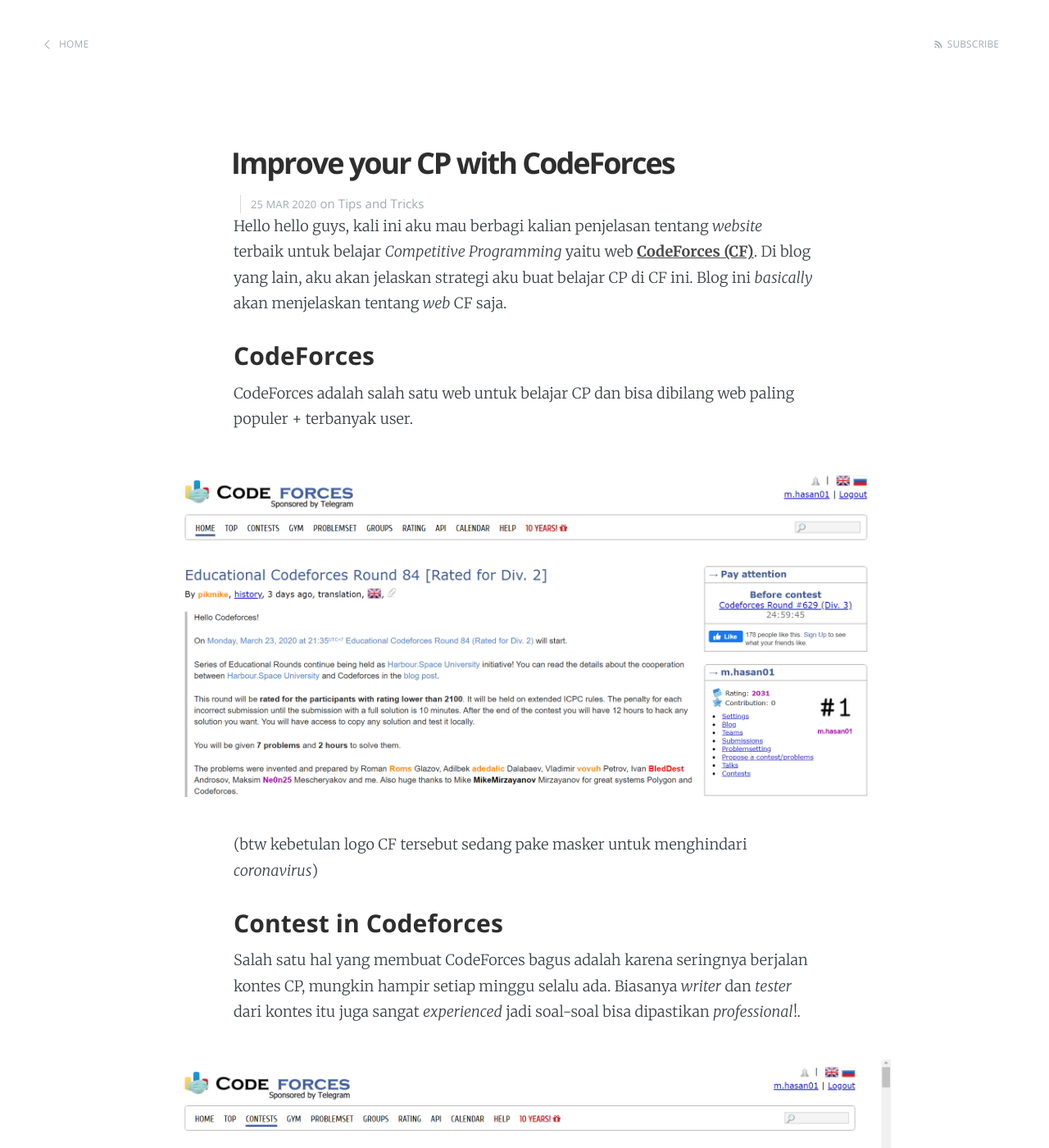
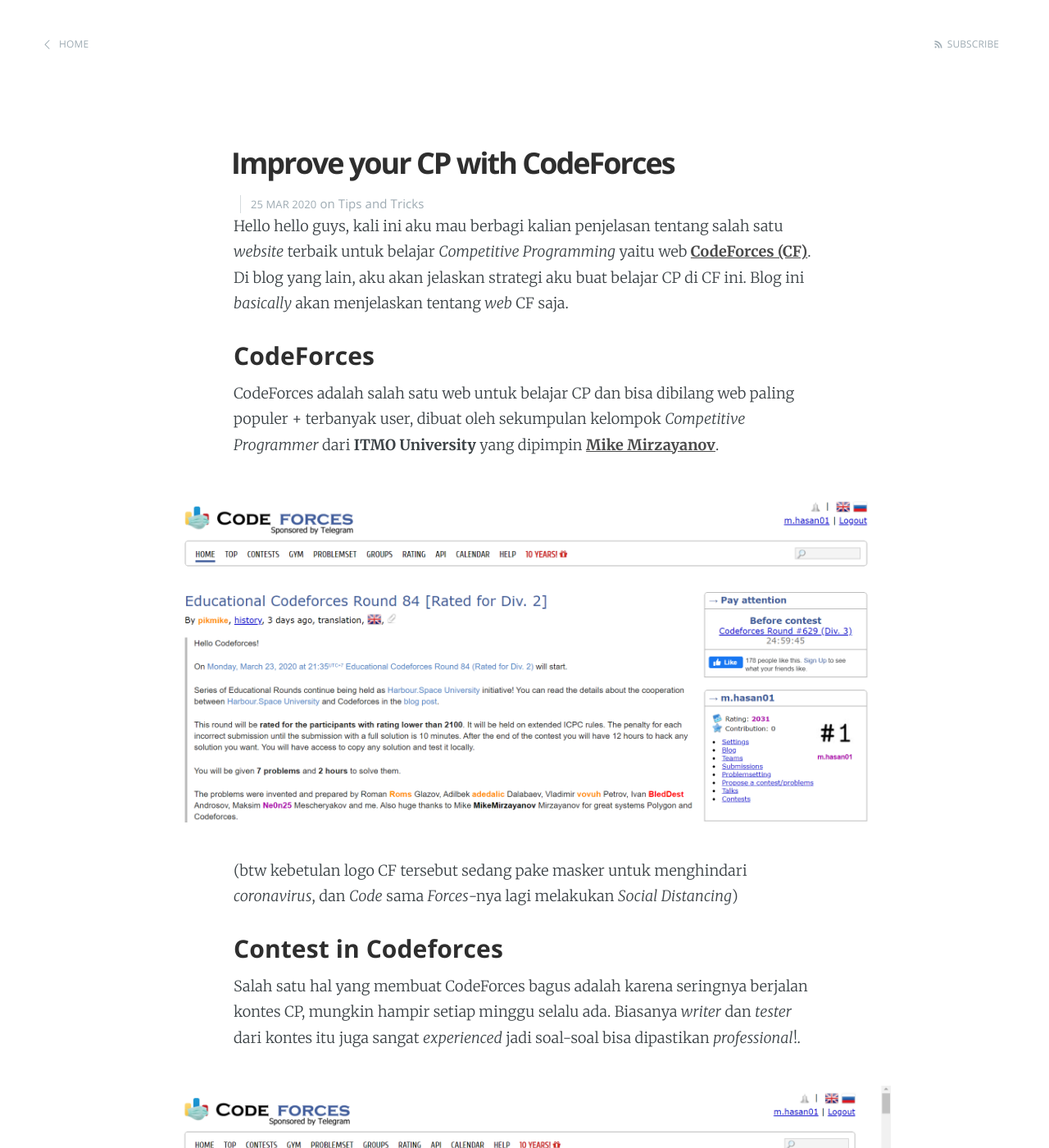
Before and after one commit to cp-itb/blog, a Jekyll site: the page built from _posts/2020-03-25-Improve-CP-With-Codeforces.md, in a window 1280 px wide and 1400 px high. Shown: the whole window at 82% size. Built offline with Jekyll 4.4.1, drawn with Linux system fonts in a browser that asks for light colours; formulas are drawn with MathJax 3; some of the changed text lies outside the part shown.

Commit message:
edit2 lagi

```diff
--- a/_posts/2020-03-25-Improve-CP-With-Codeforces.md
+++ b/_posts/2020-03-25-Improve-CP-With-Codeforces.md
@@ -8,15 +8,15 @@ profpic: mhasan01
 author-description: Ketua Komunitas CP ITB 2020/2021
 ---
 
-Hello hello guys, kali ini aku mau berbagi kalian penjelasan tentang *website* terbaik untuk belajar *Competitive Programming* yaitu web **[CodeForces (CF)](https://codeforces.com/)**. Di blog yang lain, aku akan jelaskan strategi aku buat belajar CP di CF ini. Blog ini *basically* akan menjelaskan tentang *web* CF saja.
+Hello hello guys, kali ini aku mau berbagi kalian penjelasan tentang salah satu *website* terbaik untuk belajar *Competitive Programming* yaitu web **[CodeForces (CF)](https://codeforces.com/)**. Di blog yang lain, aku akan jelaskan strategi aku buat belajar CP di CF ini. Blog ini *basically* akan menjelaskan tentang *web* CF saja.
 
 ### CodeForces
 
-CodeForces adalah salah satu web untuk belajar CP dan bisa dibilang web paling populer + terbanyak user.
+CodeForces adalah salah satu web untuk belajar CP dan bisa dibilang web paling populer + terbanyak user, dibuat oleh sekumpulan kelompok *Competitive Programmer* dari **ITMO University** yang dipimpin **[Mike Mirzayanov](https://codeforces.com/profile/MikeMirzayanov)**.
 
 ![tampilan_CF]({{ site.baseurl }}assets/images/tampilan_CF.png)
 
-(btw kebetulan logo CF tersebut sedang pake masker untuk menghindari *coronavirus*)
+(btw kebetulan logo CF tersebut sedang pake masker untuk menghindari *coronavirus*, dan *Code* sama *Forces*-nya lagi melakukan *Social Distancing*)
 
 ### Contest in Codeforces
 
```
Also changed, not shown: other parts of _posts/2020-03-25-Improve-CP-With-Codeforces.md (+2 -2 lines), assets/images/rating_CF.png.
